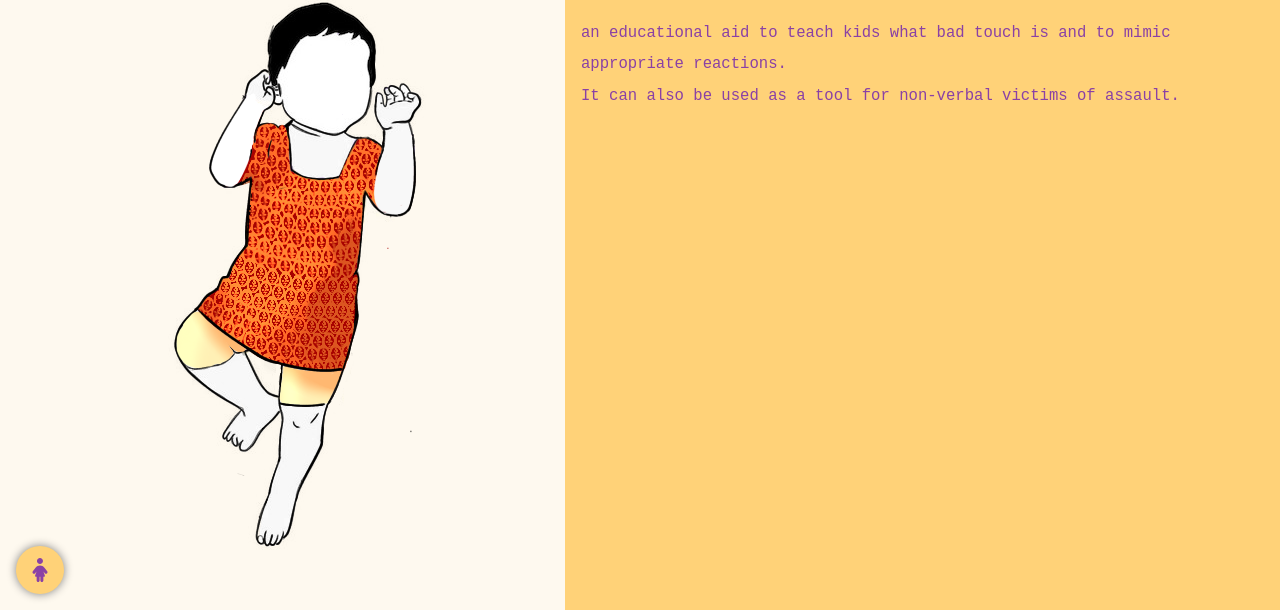
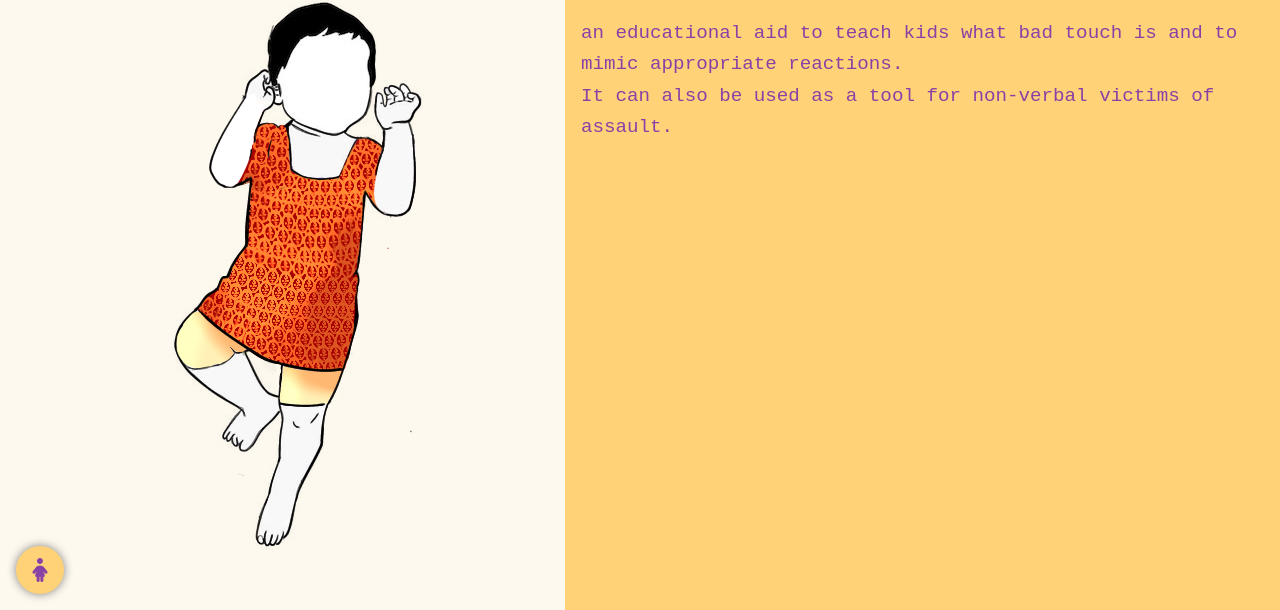
Before and after one commit to KhelSastra/touch-me-not, a plain HTML site: page map.html in a window 1280 px wide. Shown: the part 190-800 px from the top of the page. Drawn offline with Linux system fonts and the light colour scheme.

Commit message:
tweaked font sizes

```diff
--- a/base.css
+++ b/base.css
@@ -101,6 +101,10 @@ section {
     display: none;
 }
 
+section p {
+    font-size: 1.2rem;
+}
+
 button {
     background-color: transparent;
     font-family: 'Fredoka One';
```
